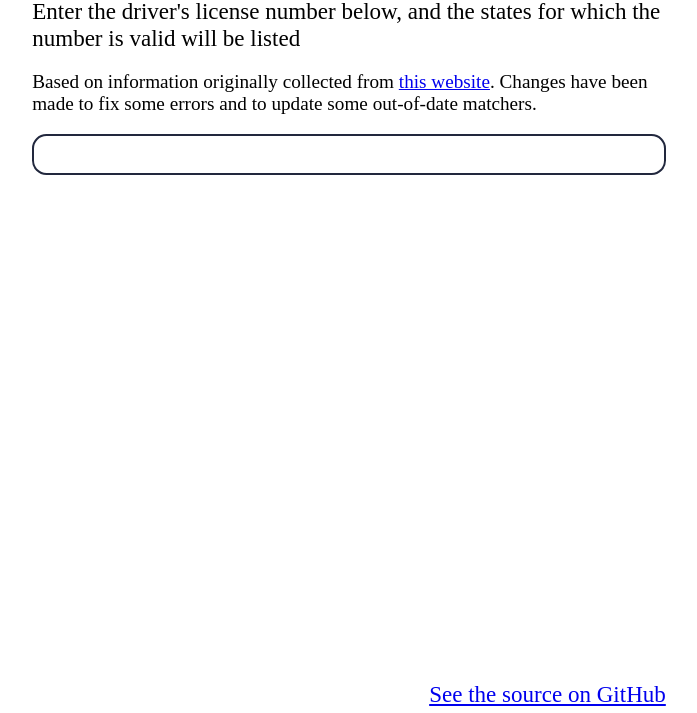
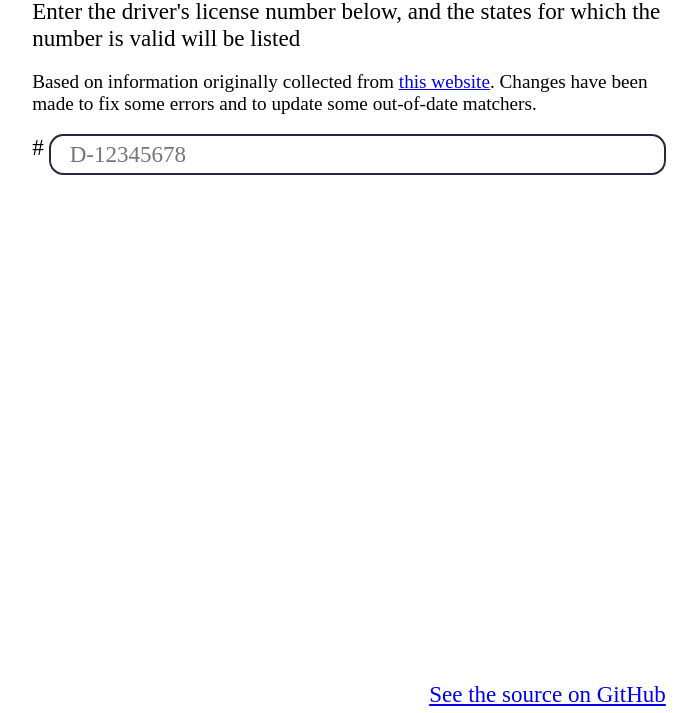
Before and after one commit to isaiahaiasi/license-validator, a website built with Vite: page index.html in a window 1280 px wide. Shown: the part 87-800 px from the top of the page, without its empty margins (291-988 px from the left). Built offline with nearby package versions, Linux system fonts and the light colour scheme.

Commit message:
Update form style & accessibility

```diff
--- a/index.html
+++ b/index.html
@@ -17,9 +17,17 @@
       this website</a>. Changes have been made to fix some errors and to update some out-of-date matchers.
   </p>
   <form>
-    <label for="dl-number">
-      <input type="text" name="dl-number" id="dl-number-input"></input>
+    <label for="dl-number-input">
+      #
     </label>
+    <input
+        type="text"
+        name="dl-number"
+        id="dl-number-input"
+        title="Enter Driver's License or ID number"
+        placeholder="D-12345678"
+      >
+      </input>
   </form>
   <p id="warning" class="card warning hidden">Not a valid license number!</p>
   <ul id="state-list"></ul>
--- a/src/styles/index.css
+++ b/src/styles/index.css
@@ -36,6 +36,11 @@ body {
 h1 {
     margin: 1.5rem 0 0 0;
     font-size: 1.2em;
+}
+
+form {
+    display: flex;
+    gap: .25rem;
 }
 
 input {
```
